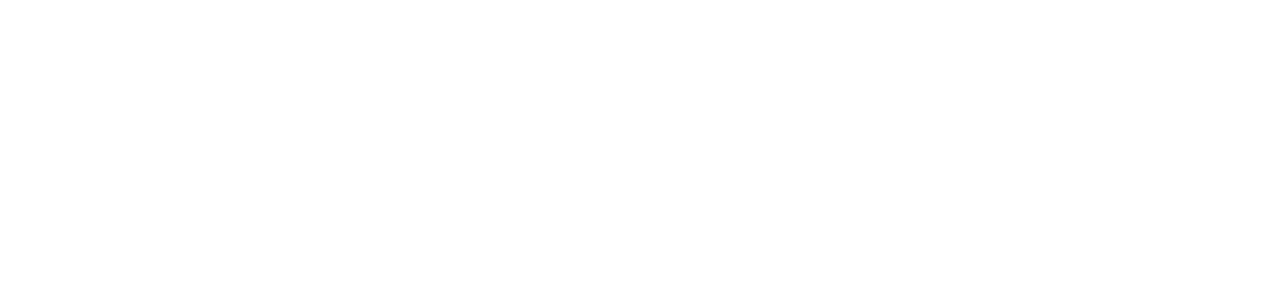
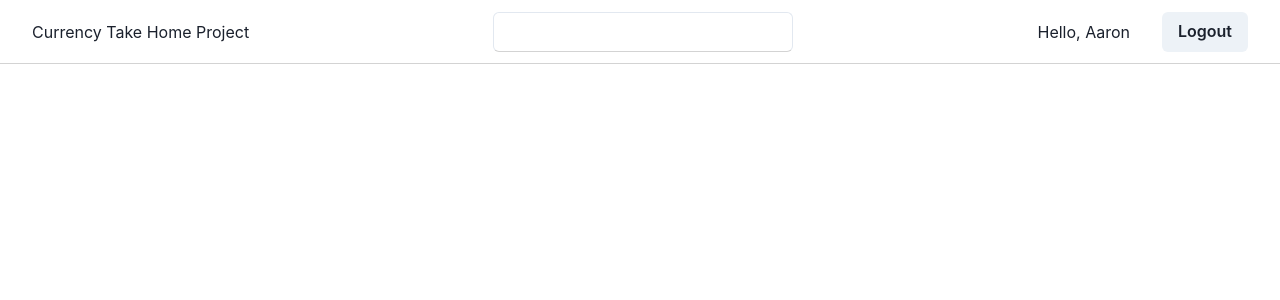
Before and after one commit to alaney/currency-take-home, a Next.js app: page / in a window 1280 px wide. Before the commit this address had no page. Shown: the top 300 px of the page. Built offline with nearby package versions, Linux system fonts and the light colour scheme.

Commit message:
navbar implementation

```diff
--- a/package.json
+++ b/package.json
@@ -27,6 +27,7 @@
     "zustand": "^4.3.2"
   },
   "devDependencies": {
+    "@types/styled-components": "^5.1.26",
     "prettier": "^2.8.3"
   }
 }
--- /dev/null
+++ b/src/components/LogoutButton/LogoutButton.tsx
@@ -0,0 +1,13 @@
+import useAppStore from "@/useAppStore";
+import { Button, ButtonProps } from "@chakra-ui/react";
+import React from "react";
+
+interface LogoutButtonProps extends ButtonProps {}
+
+const LogoutButton: React.FC<LogoutButtonProps> = () => {
+  const store = useAppStore();
+
+  return <Button onClick={() => store.logout()}>Logout</Button>;
+};
+
+export default LogoutButton;
--- /dev/null
+++ b/src/components/Navbar/Navbar.tsx
@@ -0,0 +1,24 @@
+import useAppStore from "@/useAppStore";
+import { Flex, Input, Text } from "@chakra-ui/react";
+import React from "react";
+import LogoutButton from "../LogoutButton/LogoutButton";
+import StyledNavbarContainer from "../NavbarContainer/StyledNavbarContainer.css";
+
+interface NavbarProps {}
+
+const Navbar: React.FC<NavbarProps> = ({}) => {
+  const store = useAppStore();
+
+  return (
+    <StyledNavbarContainer>
+      <Text ml={8}>Currency Take Home Project</Text>
+      <Input w={300} />
+      <Flex align="center" justify="space-between" mr={8}>
+        <Text mr={8}>{`Hello, ${store.username}`}</Text>
+        <LogoutButton />
+      </Flex>
+    </StyledNavbarContainer>
+  );
+};
+
+export default Navbar;
--- /dev/null
+++ b/src/components/NavbarContainer/NavbarContainer.tsx
@@ -0,0 +1,16 @@
+import { Flex } from "@chakra-ui/react";
+import { PropsWithChildren } from "react";
+
+interface NavbarContainerProps {
+  className?: string;
+}
+
+const NavbarContainer: React.FC<PropsWithChildren<NavbarContainerProps>> = ({ children, className }) => {
+  return (
+    <Flex align="center" justify="space-between" className={className}>
+      {children}
+    </Flex>
+  );
+};
+
+export default NavbarContainer;
--- /dev/null
+++ b/src/components/NavbarContainer/StyledNavbarContainer.css.tsx
@@ -0,0 +1,10 @@
+import NavbarContainer from "./NavbarContainer";
+import styled from "styled-components";
+
+const StyledNavbarContainer = styled(NavbarContainer)`
+  width: 100%;
+  height: 4rem;
+  border-bottom: 1px solid lightgrey;
+`;
+
+export default StyledNavbarContainer;
--- a/src/pages/index.tsx
+++ b/src/pages/index.tsx
@@ -1,5 +1,5 @@
+import Navbar from "@/components/Navbar/Navbar";
 import useAppStore from "@/useAppStore";
-import { Button } from "@chakra-ui/react";
 import Head from "next/head";
 import { useRouter } from "next/router";
 import { useEffect } from "react";
@@ -12,7 +12,7 @@
     if (!store.loggedIn) {
       router.push("/login");
     }
-  });
+  }, [store.loggedIn, router]);
 
   if (!store.loggedIn) return null;
 
@@ -21,9 +21,10 @@
       <Head>
         <title>Currency Take Home</title>
       </Head>
-      <main>
-        <div>{`Hello ${store.username}`}</div>
-      </main>
+      <nav>
+        <Navbar />
+      </nav>
+      <main></main>
     </>
   );
 }
--- a/src/useAppStore.ts
+++ b/src/useAppStore.ts
@@ -2,15 +2,17 @@
 
 interface AppState {
   loggedIn: boolean;
-  logIn: () => void;
+  login: () => void;
+  logout: () => void;
   username: string;
   setUsername: (username: string) => void;
 }
 
 const useAppStore = create<AppState>((set) => ({
-  loggedIn: false,
-  logIn: () => set(() => ({ loggedIn: true })),
-  username: "",
+  loggedIn: true,
+  login: () => set(() => ({ loggedIn: true })),
+  logout: () => set(() => ({ loggedIn: false })),
+  username: "Aaron",
   setUsername: (username: string) => set(() => ({ username })),
 }));
 
```
Also changed, not shown: src/components/LoginBox/LoginBox.css.tsx (added, +11 -0 lines), src/pages/login.tsx (+13 -4 lines), 2 other files (tests, documents, lock files or other folders).
